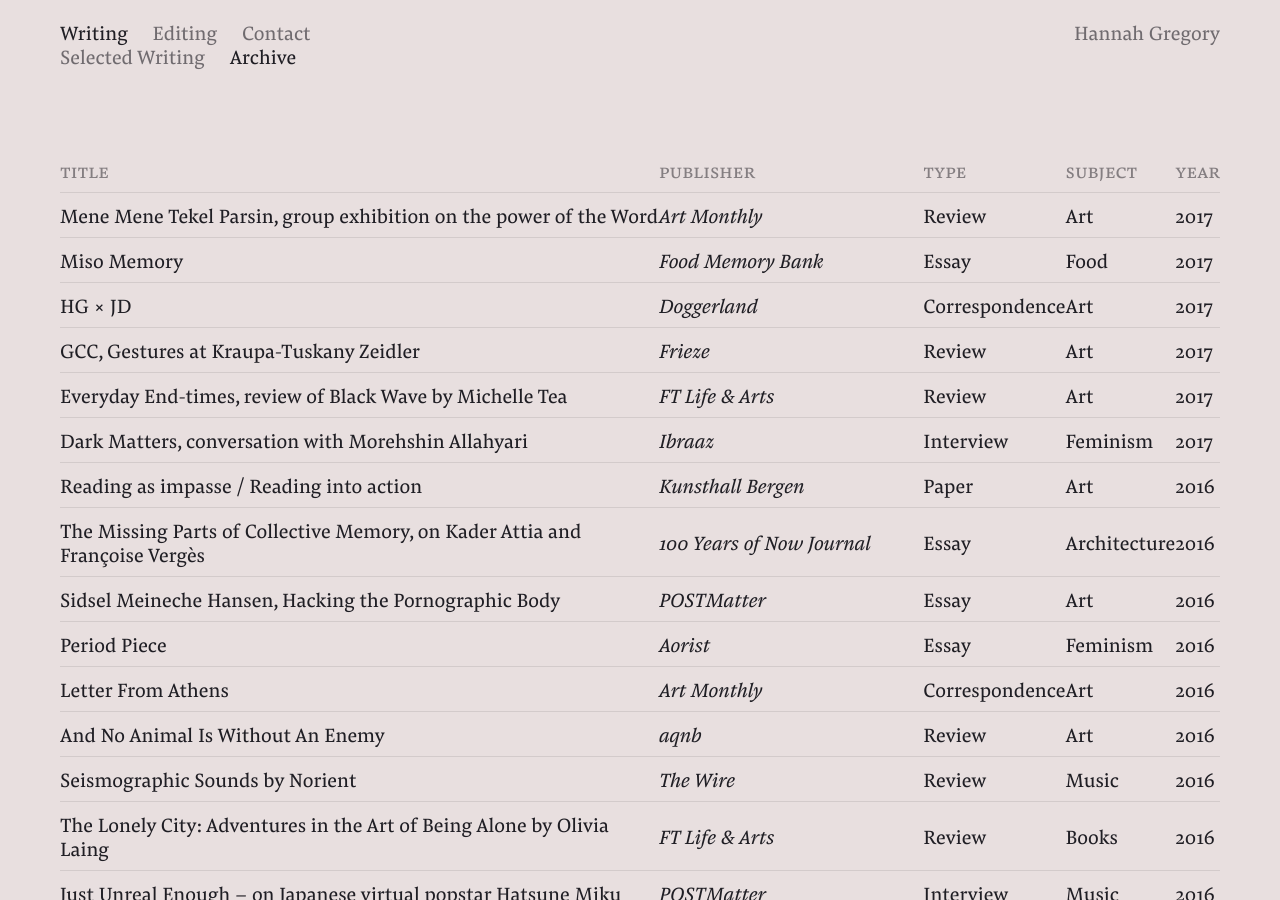
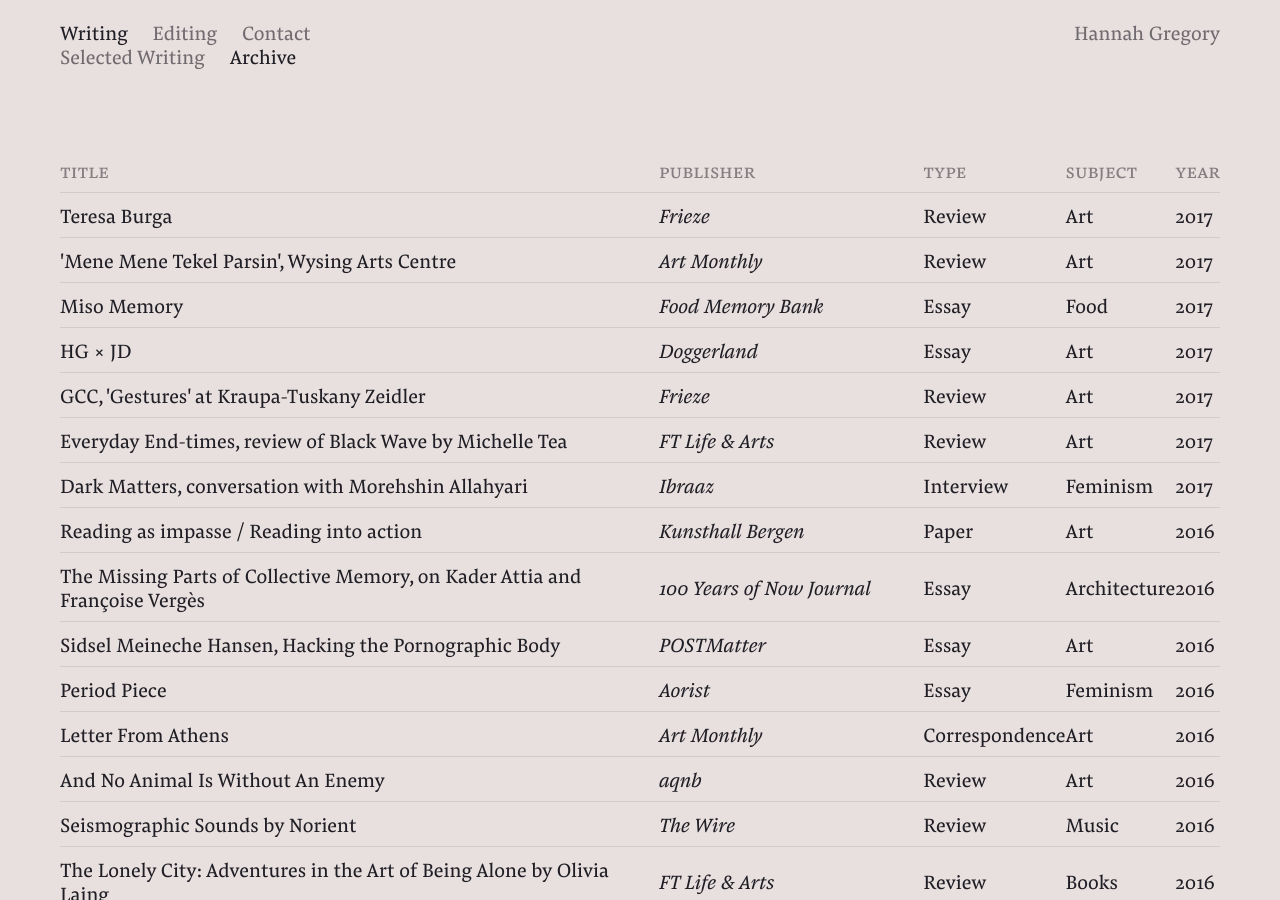
Before and after one commit to hg-site/hg-site.github.io, a Jekyll site: the page built from archive/index.markdown, in a window 1280 px wide and 900 px high. Built offline with Jekyll 4.4.1, drawn with Linux system fonts in a browser that asks for light colours.

Commit message:
Updated Index

```diff
--- a/archive/index.markdown
+++ b/archive/index.markdown
@@ -16,8 +16,16 @@
 </thead>
 <tbody class="list">
 
+<tr data-href="https://frieze.com/article/teresa-burga-0">
+	<td class="title">Teresa Burga</td>
+	<td class="publisher">Frieze</td>
+	<td class="type">Review</td>
+	<td class="subject">Art</td>
+	<td class="year">2017</td>
+</tr>
+
 <tr data-href="http://www.artmonthly.co.uk/magazine/site/issue/jul-aug-2017">
-	<td class="title">Mene Mene Tekel Parsin, group exhibition on the power of the Word</td>
+	<td class="title">'Mene Mene Tekel Parsin', Wysing Arts Centre</td>
 	<td class="publisher">Art Monthly</td>
 	<td class="type">Review</td>
 	<td class="subject">Art</td>
@@ -35,13 +43,13 @@
 <tr data-href="http://www.doggerland.info/doggershop">
 	<td class="title">HG &times; JD</td>
 	<td class="publisher">Doggerland</td>
-	<td class="type">Correspondence</td>
+	<td class="type">Essay</td>
 	<td class="subject">Art</td>
 	<td class="year">2017</td>
 </tr>
 
 <tr data-href="https://frieze.com/article/gcc">
-	<td class="title">GCC, Gestures at Kraupa-Tuskany Zeidler</td>
+	<td class="title">GCC, 'Gestures' at Kraupa-Tuskany Zeidler</td>
 	<td class="publisher">Frieze</td>
 	<td class="type">Review</td>
 	<td class="subject">Art</td>
```
